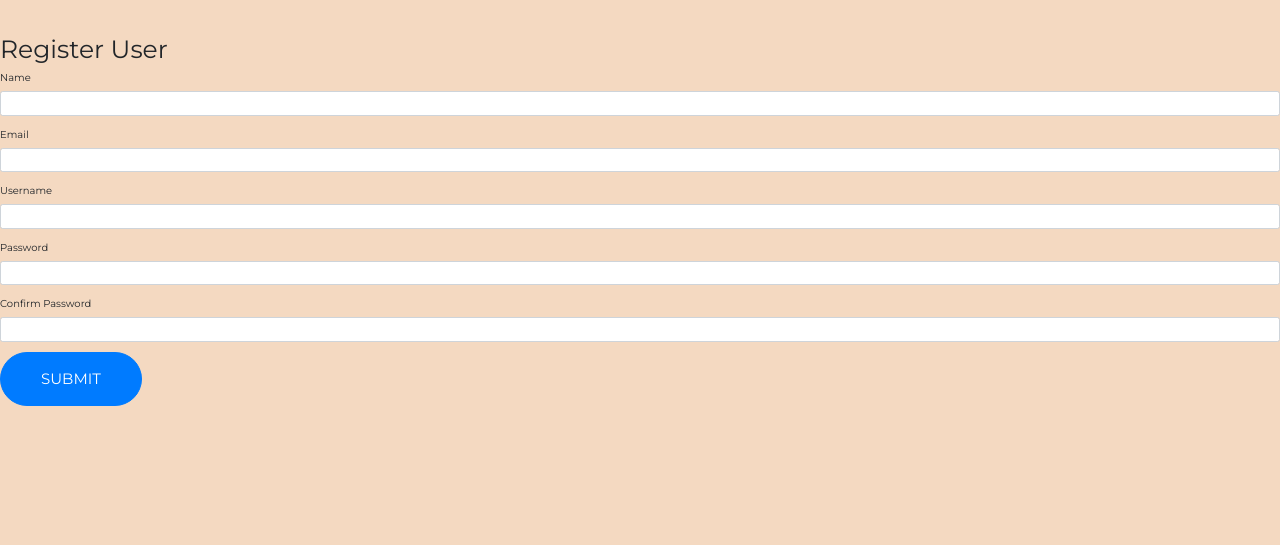
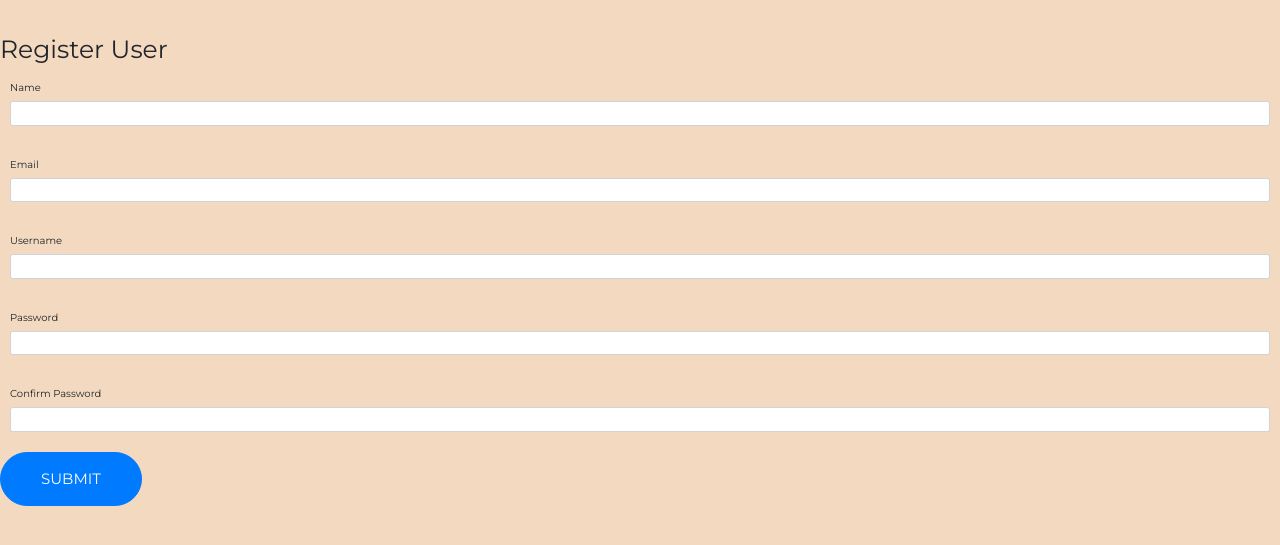
Before and after one commit to andreasdk/ci-summer-fest, a Flask app: page /register in a window 1280 px wide. Shown: the part 66-611 px from the top of the page. Run offline with Flask 2, Linux system fonts and the light colour scheme; some libraries are stand-ins or nearby versions.

Commit message:
added padding to form

```diff
--- a/static/assets/css/main.css
+++ b/static/assets/css/main.css
@@ -355,3 +355,8 @@
     .form-main {
         margin-top: 10rem;
     }
+
+    .form-group {
+    margin-bottom: 1rem;
+    padding: 1rem;
+}
```
